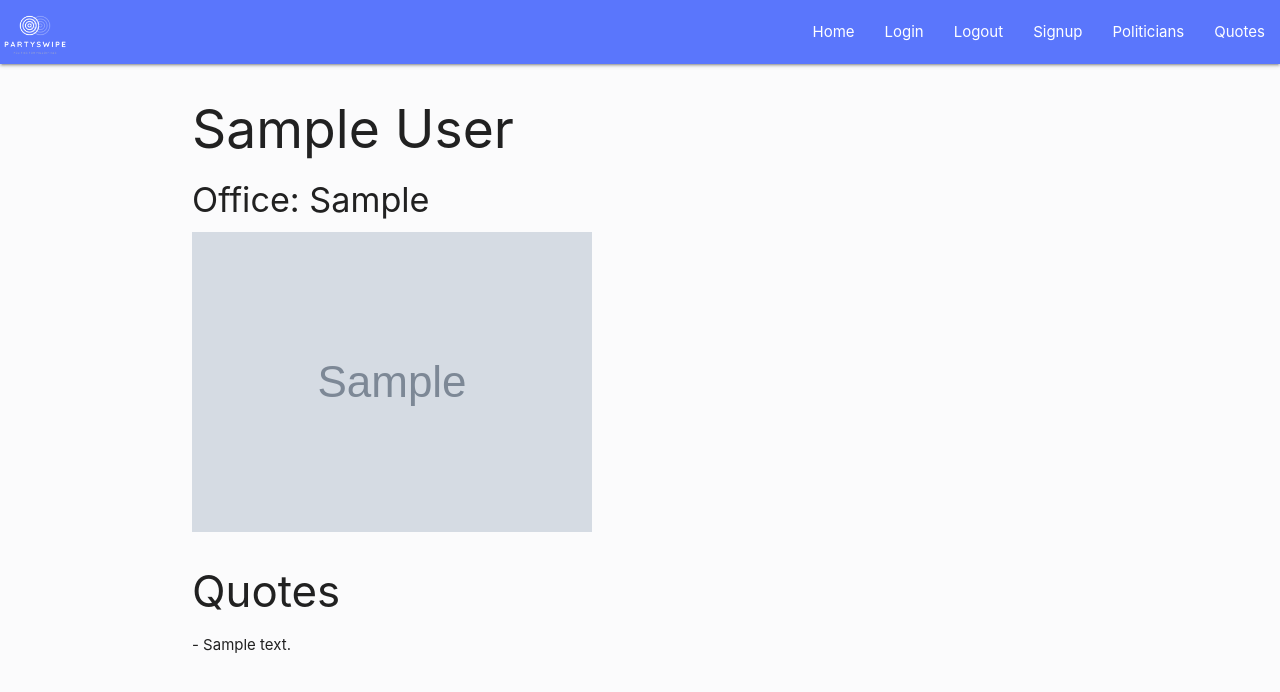
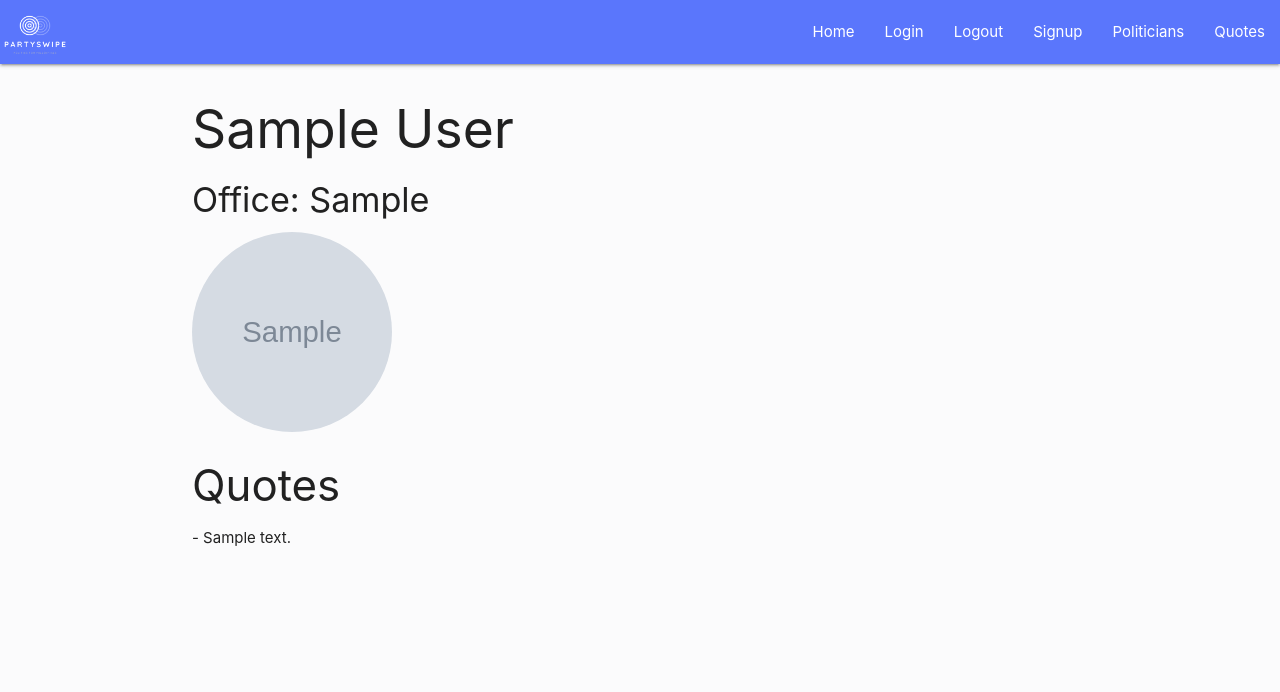
Before and after one commit to nikotsafos/poli-match, a Django app: page /politicians/1 in a window 1280 px wide. Shown: the top 692 px of the page. Run offline with Django 3.2, Linux system fonts and the light colour scheme; tables that the repository leaves empty hold one stand-in row (values such as "Sample post"); grey boxes marked "Sample" are stand-in pictures.

Commit message:
styling changes

```diff
--- a/poli_match/poli_match_app/static/style.css
+++ b/poli_match/poli_match_app/static/style.css
@@ -5,8 +5,23 @@
 
 body{
 	background-color: #FBFBFC;
+	height: 500px;
 }
 
 nav{
 	background-color: #5A76FC;
 }
+
+.page-footer{
+	background-color: #5A76FC;
+}
+
+.politician-photo {
+	width: 200px;
+	height: 200px;
+	background-size: cover;
+	display: block;
+	border-radius: 100px;
+	-webkit-border-radius: 100px;
+	-moz-border-radius: 100px;
+}
--- a/poli_match/poli_match_app/templates/poli_match/base.html
+++ b/poli_match/poli_match_app/templates/poli_match/base.html
@@ -26,6 +26,6 @@
     <script>$(document).ready(function(){
     $('.sidenav').sidenav();
     });</script>
+    <!-- {% include 'poli_match/footer.html' %} -->
   </body>
-  <!-- {% include 'poli_match/footer.html' %} -->
 </html>
--- a/poli_match/poli_match_app/templates/poli_match/footer.html
+++ b/poli_match/poli_match_app/templates/poli_match/footer.html
@@ -1,3 +1,4 @@
+{% load static %}
 <footer class="page-footer">
   <div class="container">
     <div class="row">
--- a/poli_match/poli_match_app/templates/poli_match/politician_detail.html
+++ b/poli_match/poli_match_app/templates/poli_match/politician_detail.html
@@ -1,9 +1,10 @@
 {% extends 'poli_match/base.html' %}
+{% load static %}
 
 {% block content %}
 <h2>{{ politician.first_name }} {{ politician.last_name }}</h2>
 <h4>Office: {{ politician.office }}</h4>
-<img src="{{ politician.photo_url }}" alt="politician_photo">
+<img src="{{ politician.photo_url }}" alt="politician_photo" class="politician-photo">
 
 <h3>Quotes</h3>
 <ul>
```
